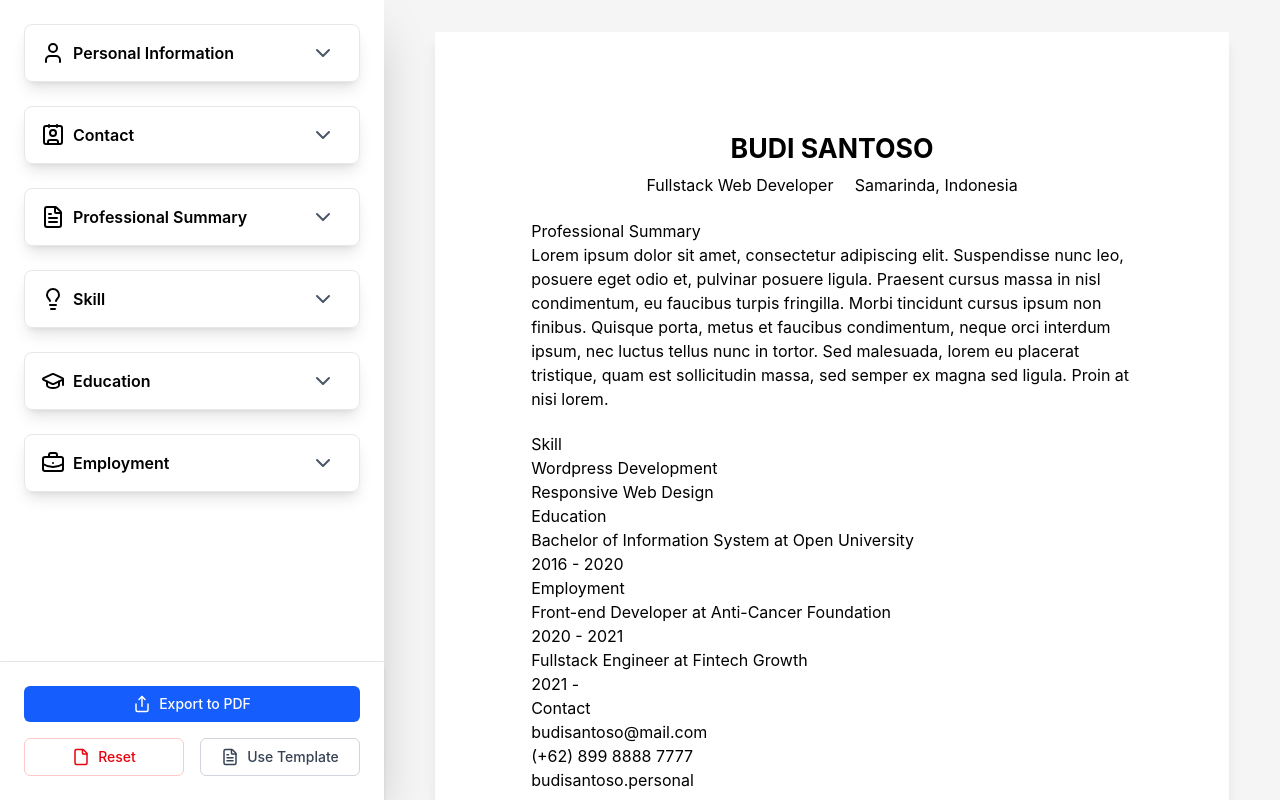
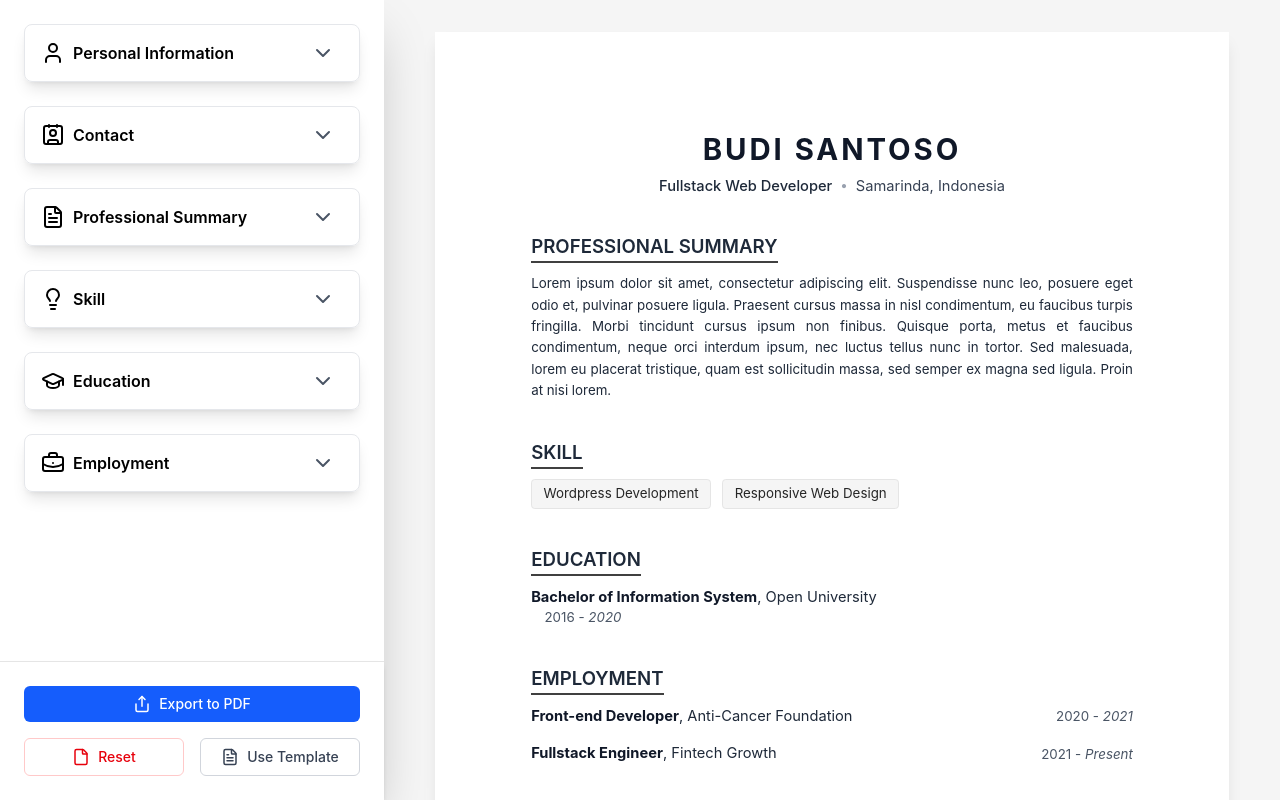
Before and after one commit to roaayala/cv-builder, a React (Vite) app: page / in a window 1280 px wide. Built offline with nearby package versions, Linux system fonts and the light colour scheme.

Commit message:
Resume done

```diff
--- a/src/components/ui/ResumeHeader.jsx
+++ b/src/components/ui/ResumeHeader.jsx
@@ -1,3 +1,19 @@
-export default function ResumeHeader({ children }) {
-  return <>{children}</>;
+export default function ResumeHeader({ text }) {
+  return (
+    <h2
+      className="
+          text-[14pt]
+          uppercase
+          font-semibold
+          text-gray-800
+          border-b-[2pt]
+          border-b-neutral-700
+          mb-[8pt]
+          mt-[12pt]
+          inline-block
+          "
+    >
+      {text}
+    </h2>
+  );
 }
--- a/src/components/ui/ResumeSection.jsx
+++ b/src/components/ui/ResumeSection.jsx
@@ -1,10 +1,10 @@
 import ResumeHeader from "./ResumeHeader";
 
-export default function ResumeSection({ headerChildren, bodyChildren }) {
+export default function ResumeSection({ sectionTitle, children }) {
   return (
     <section className="not-last-of-type:mb-[16pt]">
-      <ResumeHeader>{headerChildren}</ResumeHeader>
-      {bodyChildren}
+      <ResumeHeader text={sectionTitle} />
+      {children}
     </section>
   );
 }
--- a/src/features/resume-preview/components/Contact.jsx
+++ b/src/features/resume-preview/components/Contact.jsx
@@ -1,11 +1,29 @@
+import ResumeSection from "../../../components/ui/ResumeSection";
+
 export default function Contact({ data }) {
   const { email, phone, website } = data;
+
+  const contactItems = [email, phone, website].filter(Boolean);
+
   return (
-    <section>
-      <h2>Contact</h2>
-      <p>{email}</p>
-      <p>{phone}</p>
-      <p>{website}</p>
-    </section>
+    <ResumeSection sectionTitle={"Contact"}>
+      <div className="flex flex-wrap items-center text-[10pt] text-gray-800">
+        {contactItems.length === 0 ? (
+          <p className="italic text-gray-400">
+            No contact information provided.
+          </p>
+        ) : (
+          contactItems.map((item, index) => (
+            <div key={index} className="flex items-center">
+              <span>{item}</span>
+
+              {index < contactItems.length - 1 && (
+                <span className="mx-[6pt] text-gray-400 text-[8pt]">•</span>
+              )}
+            </div>
+          ))
+        )}
+      </div>
+    </ResumeSection>
   );
 }
--- a/src/features/resume-preview/components/Education.jsx
+++ b/src/features/resume-preview/components/Education.jsx
@@ -1,20 +1,29 @@
+import ResumeSection from "../../../components/ui/ResumeSection";
+
 export default function Education({ data }) {
   return (
-    <section>
-      <h2>Education</h2>
-      <ul>
+    <ResumeSection sectionTitle={"Education"}>
+      <ul className="flex flex-col gap-[8pt]">
         {data.map((education) => (
           <li key={education.id}>
-            <h3>
-              <span>{education.degree}</span> at {education.institute}
+            <h3 className="text-[11pt] text-gray-900 leading-snug">
+              <span className="font-bold">{education.degree}</span>
+
+              {education.institute && (
+                <span className="font-normal text-gray-800">
+                  , {education.institute}
+                </span>
+              )}
             </h3>
-            <p>
+            <p className="text-[10pt] text-gray-600 whitespace-nowrap ml-[10pt] mt-[1pt]">
               <span>{education.startYear}</span> -{" "}
-              <span>{education.endYear}</span>
+              <span className="italic">
+                {education.endYear ? education.endYear : "Present"}
+              </span>
             </p>
           </li>
         ))}
       </ul>
-    </section>
+    </ResumeSection>
   );
 }
--- a/src/features/resume-preview/components/Employment.jsx
+++ b/src/features/resume-preview/components/Employment.jsx
@@ -1,20 +1,38 @@
+import ResumeSection from "../../../components/ui/ResumeSection";
+
 export default function Employment({ data }) {
   return (
-    <section>
-      <h2>Employment</h2>
-      <ul>
+    <ResumeSection sectionTitle={"Employment"}>
+      <ul className="flex flex-col gap-[10pt]">
         {data.map((employment) => (
           <li key={employment.id}>
-            <h3>
-              <span>{employment.role}</span> at {employment.workplace}
-            </h3>
-            <p>
-              <span>{employment.startYear}</span> -{" "}
-              <span>{employment.endYear}</span>
-            </p>
+            <div className="flex justify-between items-start mb-[2pt]">
+              <h3 className="text-[11pt] text-gray-900 leading-snug">
+                <span className="font-bold">{employment.role}</span>
+
+                {employment.workplace && (
+                  <span className="font-normal text-gray-800">
+                    , {employment.workplace}
+                  </span>
+                )}
+              </h3>
+
+              <p className="text-[10pt] text-gray-600 whitespace-nowrap ml-[10pt] mt-[1pt]">
+                <span>{employment.startYear}</span> -{" "}
+                <span className="italic">
+                  {employment.endYear ? employment.endYear : "Present"}
+                </span>
+              </p>
+            </div>
+
+            {employment.description && (
+              <p className="text-[10pt] text-gray-700 leading-[1.6] whitespace-pre-line text-justify mt-[3pt]">
+                {employment.description}
+              </p>
+            )}
           </li>
         ))}
       </ul>
-    </section>
+    </ResumeSection>
   );
 }
--- a/src/features/resume-preview/components/PersonalInformation.jsx
+++ b/src/features/resume-preview/components/PersonalInformation.jsx
@@ -1,13 +1,21 @@
 export default function PersonalInformation({ data }) {
   const { fullName, jobTitle, location } = data;
   return (
-    <section className="mb-[16pt]">
-      <h1 className="font-bold text-center text-[20pt] uppercase mb-[4pt]">
+    <section className="mb-[15pt]">
+      <h1 className="font-bold text-center text-[22pt] uppercase tracking-widest text-gray-900 mb-[2pt]">
         {fullName}
       </h1>
-      <div className="flex justify-center gap-[16pt] text-[12pt]">
-        <p>{jobTitle}</p>
-        <p>{location}</p>
+
+      <div className="flex justify-center items-center gap-[6pt] text-[11pt] text-gray-700">
+        {jobTitle && (
+          <span className="font-medium text-gray-800">{jobTitle}</span>
+        )}
+
+        {jobTitle && location && (
+          <span className="text-[10pt] text-gray-400">•</span>
+        )}
+
+        {location && <span>{location}</span>}
       </div>
     </section>
   );
--- a/src/features/resume-preview/components/ProfessionalSummary.jsx
+++ b/src/features/resume-preview/components/ProfessionalSummary.jsx
@@ -2,9 +2,10 @@ import ResumeSection from "../../../components/ui/ResumeSection";
 
 export default function ProfessionalSummary({ data }) {
   return (
-    <ResumeSection
-      headerChildren={<h2>Professional Summary</h2>}
-      bodyChildren={<p>{data}</p>}
-    />
+    <ResumeSection sectionTitle={"Professional Summary"}>
+      <p className="text-[10pt] text-gray-800 leading-[1.6] whitespace-pre-line text-justify">
+        {data}
+      </p>
+    </ResumeSection>
   );
 }
--- a/src/features/resume-preview/components/Skill.jsx
+++ b/src/features/resume-preview/components/Skill.jsx
@@ -1,12 +1,18 @@
+import ResumeSection from "../../../components/ui/ResumeSection";
+
 export default function Skill({ data }) {
   return (
-    <section>
-      <h2>Skill</h2>
-      <ul>
+    <ResumeSection sectionTitle={"Skill"}>
+      <ul className="flex flex-wrap gap-[3mm]">
         {data.map((skill) => (
-          <li key={skill.id}>{skill.name}</li>
+          <li
+            key={skill.id}
+            className="text-[10pt] bg-neutral-100 border border-neutral-200 text-neutral-800 px-[3mm] py-[1mm] rounded-[1mm]"
+          >
+            {skill.name}
+          </li>
         ))}
       </ul>
-    </section>
+    </ResumeSection>
   );
 }
```
